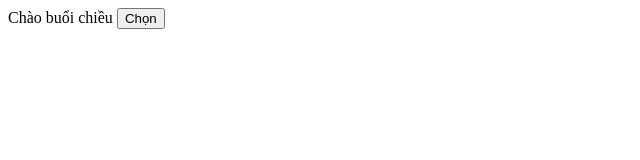
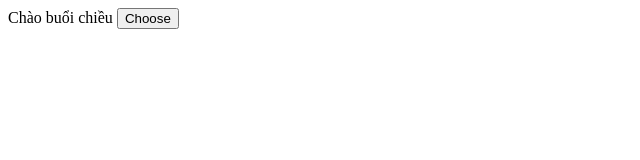
Before and after one commit to annie-1410/TEST-1, a plain HTML site: page index.html in a window 1280 px wide. Shown: the full height of the page, 0-640 px from the left. Drawn offline with Linux system fonts and the light colour scheme.

Commit message:
add css 1

```diff
--- a/index.html
+++ b/index.html
@@ -7,6 +7,6 @@
 </head>
 <body>
     <a> Chào buổi chiều </a>
-    <button> Chọn </button>
+    <button> Choose </button>
 </body>
 </html>
```
